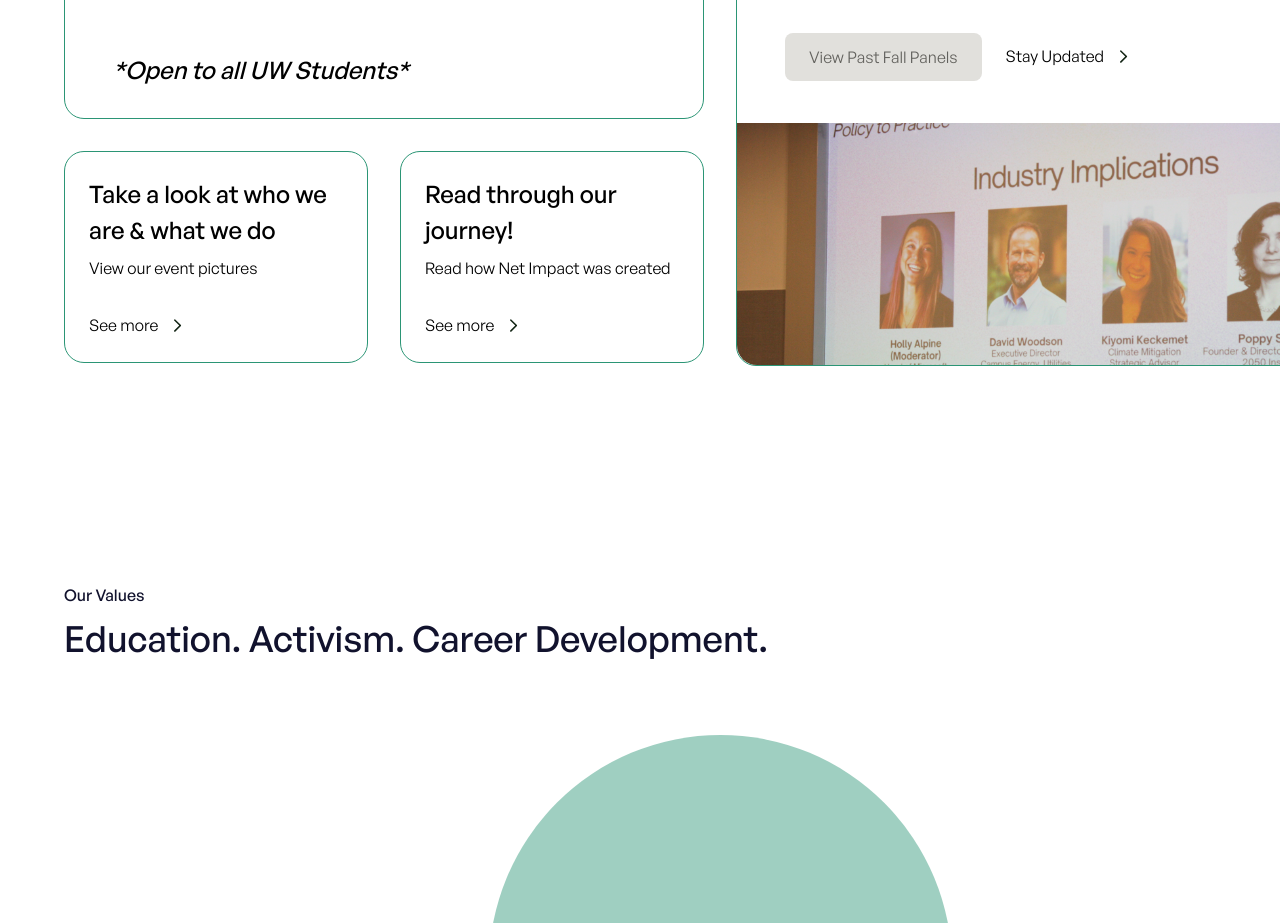
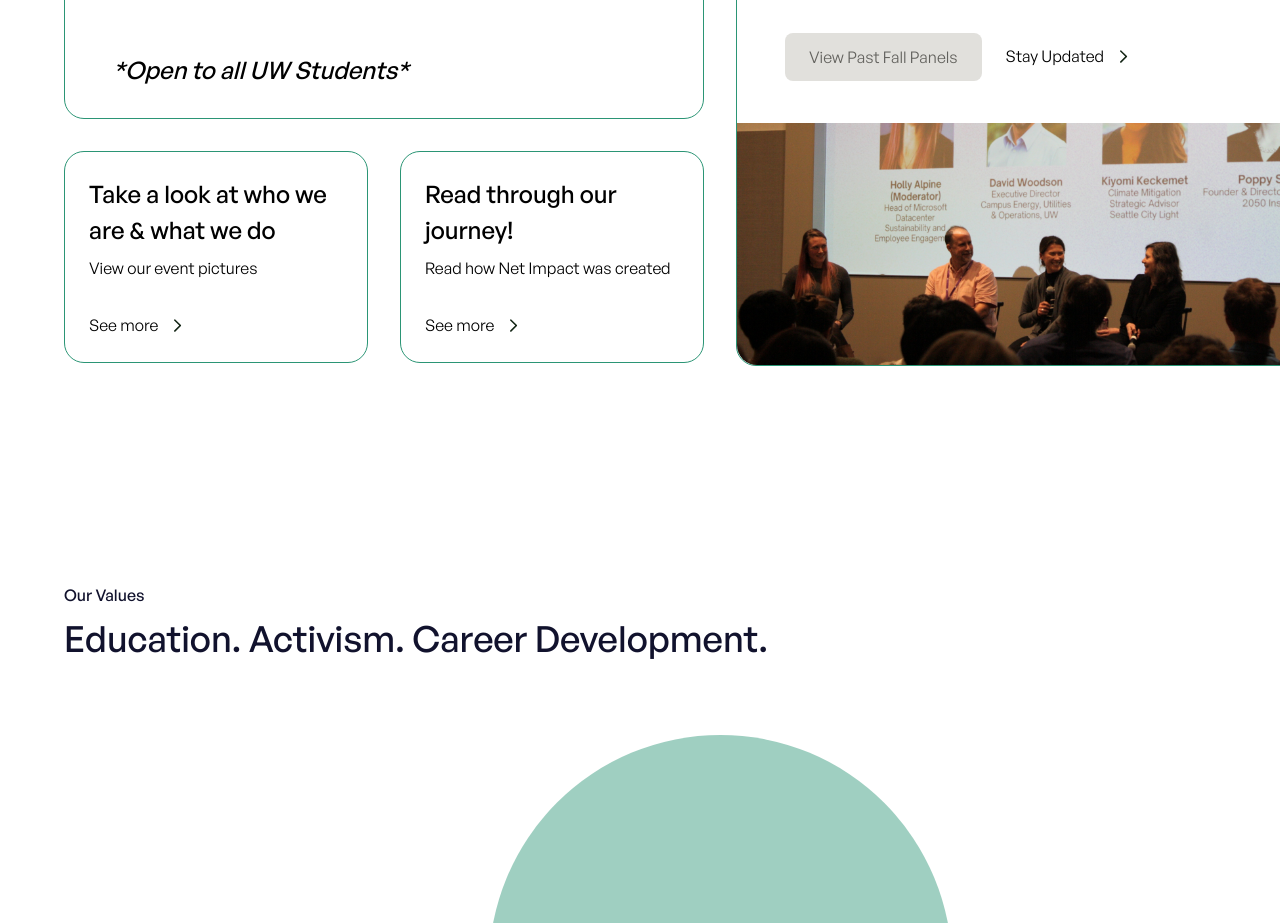
Before and after one commit to webimpactuw/net-impact, a Next.js app: page / in a window 1280 px wide. Shown: the part 1980-2903 px from the top of the page. Built offline with nearby package versions, Linux system fonts and the light colour scheme.

Commit message:
Sllight image positioning fix in CurrentInfoBox4

```diff
--- a/src/app/components/CurrentInfoBox4.tsx
+++ b/src/app/components/CurrentInfoBox4.tsx
@@ -14,7 +14,7 @@ export default function CurrentInfoBox4() {
                     <ChevronLink text="Stay Updated" />
                 </div>
             </div>
-            <figure className="h-[244px] bg-[url('/infobox2.jpg')] bg-cover rounded-b-[20px]" />
+            <figure className="h-[244px] bg-[url('/infobox2.jpg')] bg-cover bg-[center_bottom_-1.5rem] rounded-b-[20px]" />
         </div>
     )
 }
```
